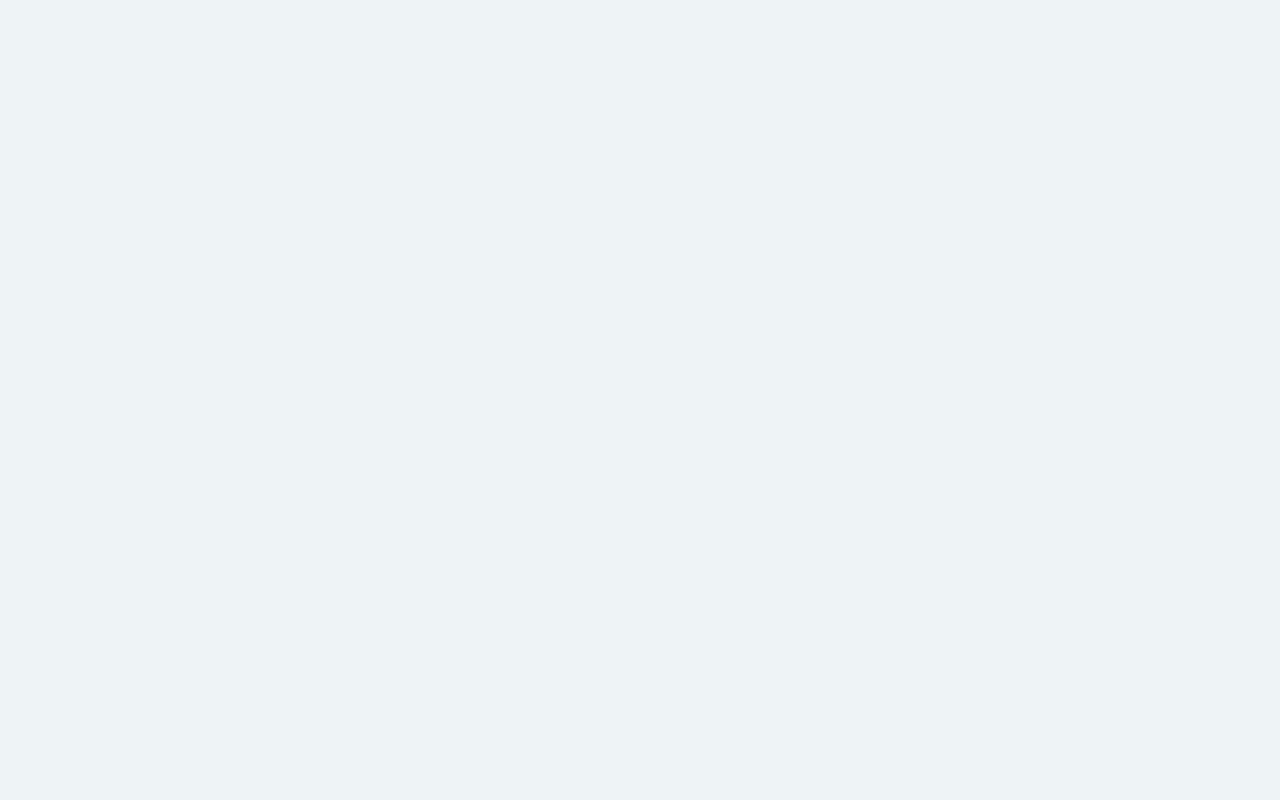
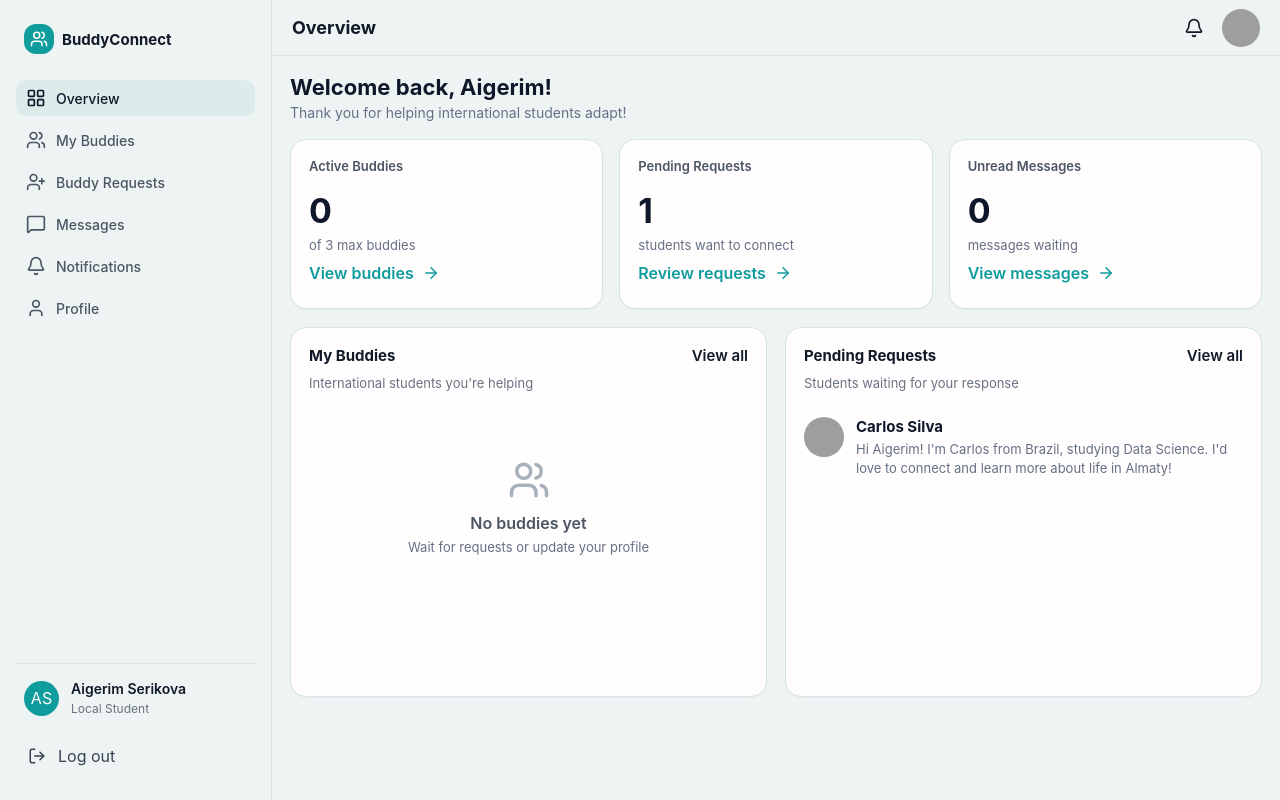
Before and after one commit to Aknniyet/buddy_project, a React app in the folder frontend/: page /buddy/overview in a window 1280 px wide. Before the commit this address had no page. Built offline with nearby package versions, Linux system fonts and the light colour scheme; grey boxes are pictures that could not be loaded; the HTML template or start-up script is replaced by a standard one.

Commit message:
add buddy overview

```diff
--- a/frontend/src/components/dashboard/DashboardSidebar.jsx
+++ b/frontend/src/components/dashboard/DashboardSidebar.jsx
@@ -1,8 +1,23 @@
-import { NavLink, Link } from "react-router-dom";
+import { NavLink, Link, useNavigate } from "react-router-dom";
 import { LogOut, Users } from "lucide-react";
 import { sidebarLinks, currentUser } from "../../constants/dashboardData";
+import {
+  localSidebarLinks,
+  localCurrentUser,
+} from "../../constants/localDashboardData";
 
-function DashboardSidebar() {
+function DashboardSidebar({ sidebarType = "student" }) {
+  const navigate = useNavigate();
+
+  const links = sidebarType === "buddy" ? localSidebarLinks : sidebarLinks;
+  const user = sidebarType === "buddy" ? localCurrentUser : currentUser;
+
+  const handleLogout = () => {
+    localStorage.removeItem("token");
+    localStorage.removeItem("user");
+    navigate("/login");
+  };
+
   return (
     <aside className="dashboard-sidebar">
       <div>
@@ -14,7 +29,7 @@ function DashboardSidebar() {
         </Link>
 
         <nav className="sidebar-nav">
-          {sidebarLinks.map((item) => {
+          {links.map((item) => {
             const Icon = item.icon;
 
             return (
@@ -35,14 +50,14 @@ function DashboardSidebar() {
 
       <div className="sidebar-bottom">
         <div className="sidebar-user">
-          <div className="sidebar-user-avatar">{currentUser.initials}</div>
+          <div className="sidebar-user-avatar">{user.initials}</div>
           <div>
-            <h4>{currentUser.name}</h4>
-            <p>{currentUser.role}</p>
+            <h4>{user.name}</h4>
+            <p>{user.role}</p>
           </div>
         </div>
 
-        <button className="logout-button">
+        <button className="logout-button" onClick={handleLogout}>
           <LogOut size={18} />
           <span>Log out</span>
         </button>
--- /dev/null
+++ b/frontend/src/components/local-dashboard/LocalOverviewCards.jsx
@@ -0,0 +1,26 @@
+import { ArrowRight } from "lucide-react";
+import { Link } from "react-router-dom";
+import { localOverviewCards } from "../../constants/localDashboardData";
+
+function LocalOverviewCards() {
+  return (
+    <div className="local-overview-cards">
+      {localOverviewCards.map((card) => (
+        <div className="dashboard-card local-stat-card" key={card.id}>
+          <h3 className="card-title">{card.title}</h3>
+
+          <div className="local-stat-value">{card.value}</div>
+
+          <p className="local-stat-subtitle">{card.subtitle}</p>
+
+          <Link to={card.actionPath} className="text-link">
+            <span>{card.actionText}</span>
+            <ArrowRight size={18} />
+          </Link>
+        </div>
+      ))}
+    </div>
+  );
+}
+
+export default LocalOverviewCards;
--- /dev/null
+++ b/frontend/src/components/local-dashboard/MyBuddiesCard.jsx
@@ -0,0 +1,30 @@
+import { Users } from "lucide-react";
+import { myBuddiesEmptyState } from "../../constants/localDashboardData";
+import { Link } from "react-router-dom";
+
+function MyBuddiesCard() {
+  return (
+    <section className="dashboard-card large-card">
+      <div className="card-header-row">
+        <div>
+          <h3 className="section-title">My Buddies</h3>
+          <p className="section-subtitle">
+            International students you're helping
+          </p>
+        </div>
+
+        <Link to="/buddy/my-buddies" className="view-all-btn">
+          View all
+        </Link>
+      </div>
+
+      <div className="local-empty-state">
+        <Users size={42} />
+        <h4>{myBuddiesEmptyState.title}</h4>
+        <p>{myBuddiesEmptyState.subtitle}</p>
+      </div>
+    </section>
+  );
+}
+
+export default MyBuddiesCard;
--- /dev/null
+++ b/frontend/src/components/local-dashboard/PendingRequestsCard.jsx
@@ -0,0 +1,38 @@
+import { Link } from "react-router-dom";
+import { localPendingRequests } from "../../constants/localDashboardData";
+
+function PendingRequestsCard() {
+  return (
+    <section className="dashboard-card large-card">
+      <div className="card-header-row">
+        <div>
+          <h3 className="section-title">Pending Requests</h3>
+          <p className="section-subtitle">Students waiting for your response</p>
+        </div>
+
+        <Link to="/buddy/buddy-requests" className="view-all-btn">
+          View all
+        </Link>
+      </div>
+
+      <div className="local-request-list">
+        {localPendingRequests.map((request) => (
+          <div className="local-request-item" key={request.id}>
+            <img
+              src={request.avatar}
+              alt={request.name}
+              className="local-request-avatar"
+            />
+
+            <div className="local-request-content">
+              <h4>{request.name}</h4>
+              <p>{request.text}</p>
+            </div>
+          </div>
+        ))}
+      </div>
+    </section>
+  );
+}
+
+export default PendingRequestsCard;
--- /dev/null
+++ b/frontend/src/constants/localDashboardData.js
@@ -0,0 +1,97 @@
+import {
+  LayoutGrid,
+  Users,
+  Bell,
+  MessageSquare,
+  User,
+  UserPlus,
+} from "lucide-react";
+
+export const localSidebarLinks = [
+  {
+    id: 1,
+    label: "Overview",
+    path: "/buddy/overview",
+    icon: LayoutGrid,
+  },
+  {
+    id: 2,
+    label: "My Buddies",
+    path: "/buddy/my-buddies",
+    icon: Users,
+  },
+  {
+    id: 3,
+    label: "Buddy Requests",
+    path: "/buddy/buddy-requests",
+    icon: UserPlus,
+  },
+  {
+    id: 4,
+    label: "Messages",
+    path: "/buddy/messages",
+    icon: MessageSquare,
+  },
+  {
+    id: 5,
+    label: "Notifications",
+    path: "/buddy/notifications",
+    icon: Bell,
+  },
+  {
+    id: 6,
+    label: "Profile",
+    path: "/buddy/profile",
+    icon: User,
+  },
+];
+
+export const localCurrentUser = {
+  name: "Aigerim Serikova",
+  role: "Local Student",
+  initials: "AS",
+  avatar:
+    "https://images.unsplash.com/photo-1494790108377-be9c29b29330?auto=format&fit=crop&w=120&q=80",
+};
+
+export const localOverviewCards = [
+  {
+    id: 1,
+    title: "Active Buddies",
+    value: 0,
+    subtitle: "of 3 max buddies",
+    actionText: "View buddies",
+    actionPath: "/buddy/my-buddies",
+  },
+  {
+    id: 2,
+    title: "Pending Requests",
+    value: 1,
+    subtitle: "students want to connect",
+    actionText: "Review requests",
+    actionPath: "/buddy/buddy-requests",
+  },
+  {
+    id: 3,
+    title: "Unread Messages",
+    value: 0,
+    subtitle: "messages waiting",
+    actionText: "View messages",
+    actionPath: "/buddy/messages",
+  },
+];
+
+export const myBuddiesEmptyState = {
+  title: "No buddies yet",
+  subtitle: "Wait for requests or update your profile",
+};
+
+export const localPendingRequests = [
+  {
+    id: 1,
+    name: "Carlos Silva",
+    avatar:
+      "https://images.unsplash.com/photo-1500648767791-00dcc994a43e?auto=format&fit=crop&w=120&q=80",
+    text: "Hi Aigerim! I'm Carlos from Brazil, studying Data Science. I'd love to connect and learn more about life in Almaty!",
+  },
+];
--- a/frontend/src/layouts/DashboardLayout.jsx
+++ b/frontend/src/layouts/DashboardLayout.jsx
@@ -2,10 +2,10 @@ import DashboardSidebar from "../components/dashboard/DashboardSidebar";
 import DashboardTopbar from "../components/dashboard/DashboardTopbar";
 import "../styles/dashboard.css";
 
-function DashboardLayout({ children, title }) {
+function DashboardLayout({ children, title, sidebarType = "student" }) {
   return (
     <div className="dashboard-layout">
-      <DashboardSidebar />
+      <DashboardSidebar sidebarType={sidebarType} />
 
       <div className="dashboard-main">
         <DashboardTopbar title={title} />
--- a/frontend/src/pages/buddy/BuddyOverview.jsx
+++ /dev/null
@@ -1,9 +0,0 @@
-function BuddyOverview() {
-  return (
-    <div>
-      <h1>Buddy Dashboard</h1>
-    </div>
-  );
-}
-
-export default BuddyOverview;
--- /dev/null
+++ b/frontend/src/pages/buddy/BuddyOverviewPage.jsx
@@ -0,0 +1,27 @@
+import DashboardLayout from "../../layouts/DashboardLayout";
+import LocalOverviewCards from "../../components/local-dashboard/LocalOverviewCards";
+import MyBuddiesCard from "../../components/local-dashboard/MyBuddiesCard";
+import PendingRequestsCard from "../../components/local-dashboard/PendingRequestsCard";
+import "../../styles/local-dashboard.css";
+
+function BuddyOverviewPage() {
+  return (
+    <DashboardLayout title="Overview" sidebarType="buddy">
+      <section className="local-overview-page">
+        <div className="local-overview-header">
+          <h1>Welcome back, Aigerim!</h1>
+          <p>Thank you for helping international students adapt!</p>
+        </div>
+
+        <LocalOverviewCards />
+
+        <div className="local-overview-bottom-grid">
+          <MyBuddiesCard />
+          <PendingRequestsCard />
+        </div>
+      </section>
+    </DashboardLayout>
+  );
+}
+
+export default BuddyOverviewPage;
--- a/frontend/src/routes/AppRoutes.jsx
+++ b/frontend/src/routes/AppRoutes.jsx
@@ -13,7 +13,7 @@ import AdaptationChecklistPage from "../pages/student/AdaptationChecklistPage";
 import NotificationsPage from "../pages/student/NotificationsPage";
 import ProfilePage from "../pages/student/ProfilePage";
 
-import BuddyOverview from "../pages/buddy/BuddyOverview";
+import BuddyOverviewPage from "../pages/buddy/BuddyOverviewPage";
 
 import AdminDashboard from "../pages/admin/AdminDashboard";
 
@@ -33,7 +33,7 @@ function AppRoutes() {
       <Route path="/student/notifications" element={<NotificationsPage />} />
       <Route path="/student/profile" element={<ProfilePage />} />
 
-      <Route path="/buddy" element={<BuddyOverview />} />
+      <Route path="/buddy/overview" element={<BuddyOverviewPage />} />
 
       <Route path="/admin" element={<AdminDashboard />} />
     </Routes>
--- /dev/null
+++ b/frontend/src/styles/local-dashboard.css
@@ -0,0 +1,122 @@
+.local-overview-page {
+  width: 100%;
+}
+
+.local-overview-header {
+  margin-bottom: 18px;
+}
+
+.local-overview-header h1 {
+  margin: 0 0 4px;
+  font-size: 22px;
+  font-weight: 700;
+  color: #0f172a;
+}
+
+.local-overview-header p {
+  margin: 0;
+  font-size: 14px;
+  color: #667085;
+}
+
+.local-overview-cards {
+  display: grid;
+  grid-template-columns: repeat(3, 1fr);
+  gap: 16px;
+  margin-bottom: 18px;
+}
+
+.local-stat-card {
+  min-height: 170px;
+  padding: 18px;
+}
+
+.local-stat-value {
+  font-size: 34px;
+  font-weight: 700;
+  color: #0f172a;
+  margin-bottom: 6px;
+}
+
+.local-stat-subtitle {
+  margin: 0 0 10px;
+  font-size: 13px;
+  color: #667085;
+}
+
+.local-overview-bottom-grid {
+  display: grid;
+  grid-template-columns: 1fr 1fr;
+  gap: 18px;
+}
+
+.local-empty-state {
+  min-height: 180px;
+  display: flex;
+  flex-direction: column;
+  align-items: center;
+  justify-content: center;
+  color: #667085;
+  text-align: center;
+}
+
+.local-empty-state svg {
+  color: #a8b1bb;
+  margin-bottom: 12px;
+}
+
+.local-empty-state h4 {
+  margin: 0 0 6px;
+  font-size: 16px;
+  font-weight: 600;
+  color: #4b5563;
+}
+
+.local-empty-state p {
+  margin: 0;
+  font-size: 13px;
+}
+
+.local-request-list {
+  display: flex;
+  flex-direction: column;
+  gap: 14px;
+}
+
+.local-request-item {
+  display: flex;
+  align-items: flex-start;
+  gap: 12px;
+}
+
+.local-request-avatar {
+  width: 40px;
+  height: 40px;
+  border-radius: 999px;
+  object-fit: cover;
+  flex-shrink: 0;
+}
+
+.local-request-content h4 {
+  margin: 0 0 4px;
+  font-size: 15px;
+  font-weight: 700;
+  color: #0f172a;
+}
+
+.local-request-content p {
+  margin: 0;
+  font-size: 13px;
+  line-height: 1.45;
+  color: #667085;
+}
+
+@media (max-width: 1100px) {
+  .local-overview-cards {
+    grid-template-columns: 1fr;
+  }
+
+  .local-overview-bottom-grid {
+    grid-template-columns: 1fr;
+  }
+}
```
